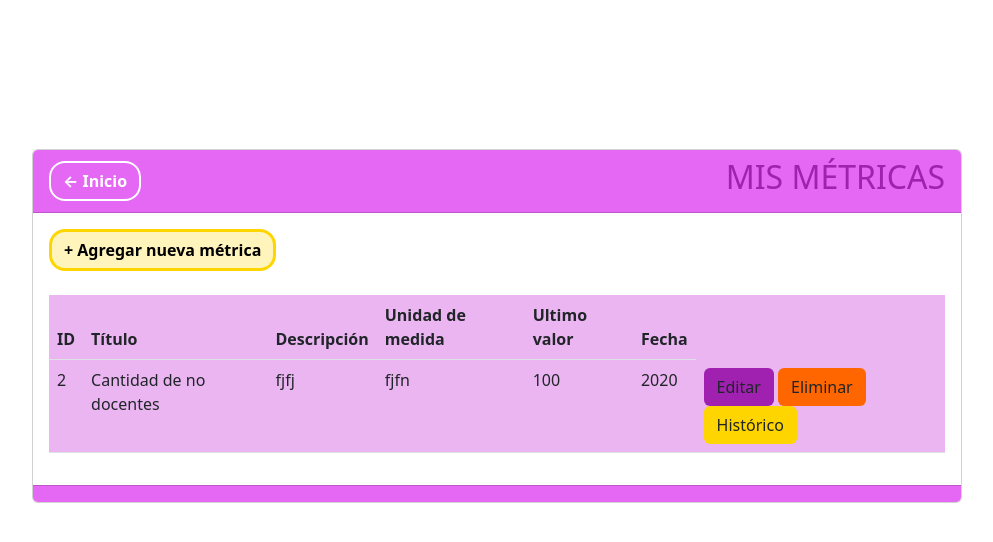
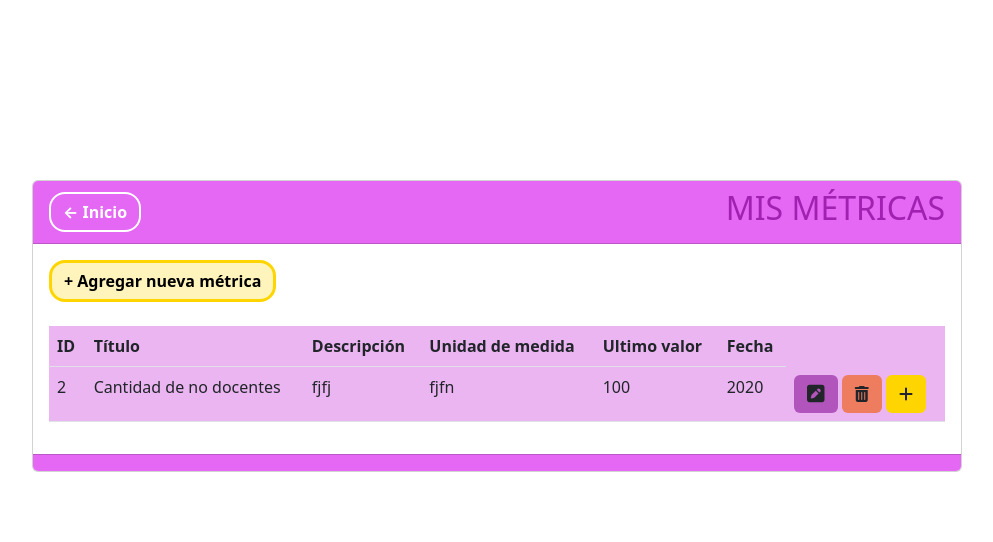
Before and after one commit to SoleGomez23/PF-MIRe, a Django app: page /metricas in a window 1280 px wide. Shown: the part 86-628 px from the top of the page, without its empty margins (143-1136 px from the left). Run offline with Django 3.2, Linux system fonts and the light colour scheme; data comes from the database, SQL or seed files in the repository; some libraries are stand-ins or nearby versions.

Commit message:
botones modificar eliminar

```diff
--- a/MIRe2/MIReApp/templates/metricas/index.html
+++ b/MIRe2/MIReApp/templates/metricas/index.html
@@ -11,6 +11,8 @@
         {% endfor %}
     </ul>
     {% endif %}
+    <!--Font Awesome: utilizado para importar css dibujos de editar y eliminar-->
+    <link rel="stylesheet" href="https://cdnjs.cloudflare.com/ajax/libs/font-awesome/6.4.2/css/all.min.css">
 
     <div class="col-md-10 card" style="text-align: left;">
         <div class="card-header" style="background-color: #e468f4;">
@@ -47,9 +49,9 @@
                             <td>{{ metri.year }}</td>
                             <td>
 
-                                <a name="" id="" class="btn" style="background-color: #a020b0;" href="{% url 'editar' metri.id %}">Editar</a>
-                                <a name="" id="" class="btn" style="background-color: #f60;" href="{% url 'eliminar' metri.id %}" role="button">Eliminar</a>
-                                <a name="" id="" class="btn" style="background-color: #ffd500;" href="{% url 'historial_metrica' metri.id %}">Histórico</a>
+                                <a name="" id="" class="btn" style="background-color: #b155bd;" href="{% url 'editar' metri.id %}"><i class="fa-solid fa-square-pen fa-lg"></i></a> <!--Boton editar-->
+                                <a name="" id="" class="btn" style="background-color: rgb(238, 125, 96);" href="{% url 'eliminar' metri.id %}" role="button"><i class="fa-solid fa-trash-can"></i></a><!--Boton eliminar-->
+                                <a name="" id="" class="btn" style="background-color: #ffd500;" href="{% url 'historial_metrica' metri.id %}"><i class="fa-solid fa-plus"></i></a><!--Boton Historico-->
 
                             </td>
                         </tr>
```
Also changed, not shown: MIRe2/MIReApp/templates/indicadores/indexindicador.html (+5 -2 lines).
